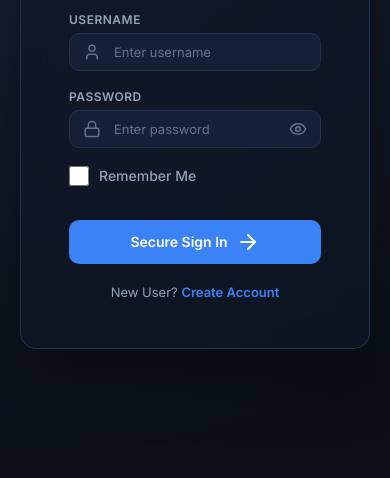
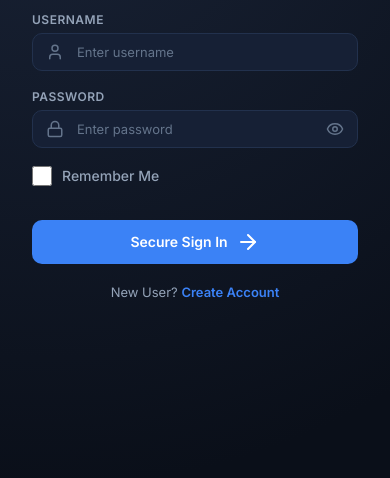
Before and after one commit to Ami2302/amirthaknits, a website built with Vite: page index.html in a window 390 px wide. Shown: the part 366-844 px from the top of the page. Built offline with nearby package versions, Linux system fonts and the light colour scheme.

Commit message:
style(auth): remove auth card margins, shadows, and borders in mobile screen size for native look

```diff
--- a/css/styles.css
+++ b/css/styles.css
@@ -645,9 +645,16 @@ body.light-mode .mobile-logo-svg path:last-child {
     grid-template-columns: 1fr;
     max-width: 460px;
     min-height: auto;
+    background: transparent !important;
+    border: none !important;
+    box-shadow: none !important;
+    backdrop-filter: none !important;
   }
   .auth-branding {
     display: none;
+  }
+  .auth-form-container {
+    padding: 24px 12px;
   }
   .mobile-brand-header {
     display: flex;
```
